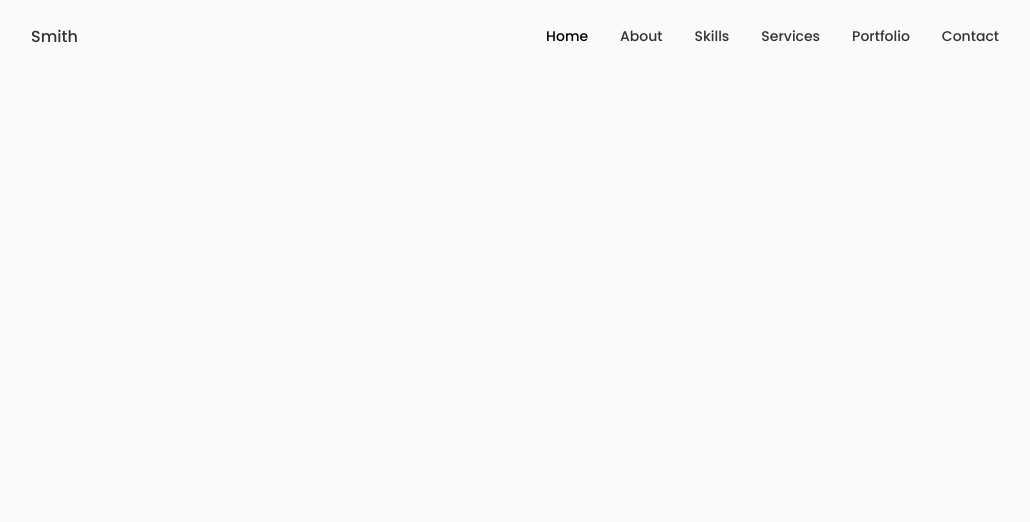
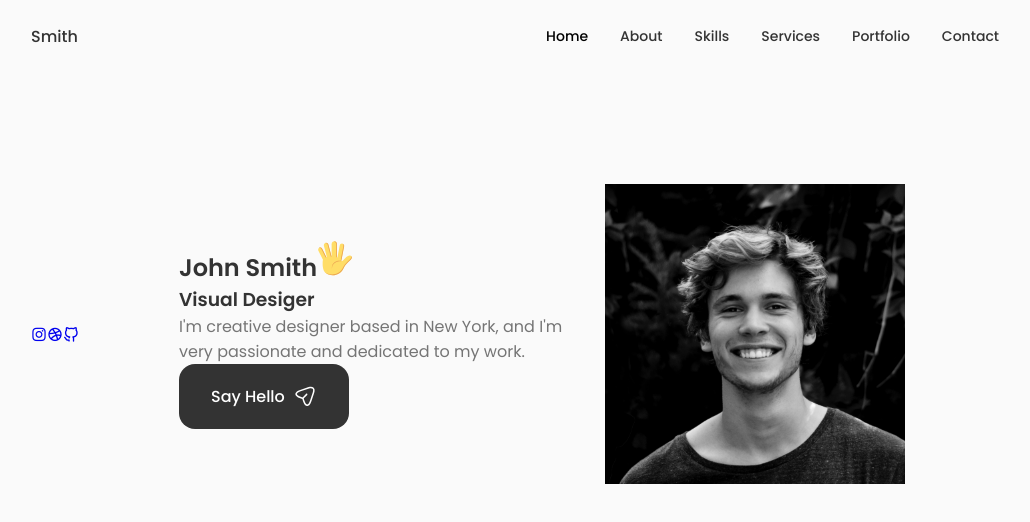
Before and after one commit to patryk77k/my-portfolio, a React (Create React App) app: page / in a window 1280 px wide. Shown: the top 522 px of the page, without its empty margins (125-1155 px from the left). Built offline with nearby package versions, Linux system fonts and the light colour scheme.

Commit message:
img added

```diff
--- a/src/App.js
+++ b/src/App.js
@@ -1,11 +1,15 @@
 import "./App.css";
 import Header from "./components/header/Header";
+import Home from "./components/home/Home";
 
 function App() {
   return (
-    <div className="App">
+    <>
       <Header />
-    </div>
+      <main className="main">
+        <Home />
+      </main>
+    </>
   );
 }
 
--- /dev/null
+++ b/src/components/home/Data.jsx
@@ -0,0 +1,87 @@
+import React from "react";
+
+const Data = () => {
+  return (
+    <div className="home__data">
+      <h1 className="home__title">
+        John Smith
+        <svg
+          width="36"
+          height="36"
+          viewBox="0 0 48 48"
+          fill="none"
+          xmlns="http://www.w3.org/2000/svg"
+          class="home__hand"
+        >
+          <path
+            d="M25.4995 32.0305L31.3495 33.1555L36.1495 8.48051C36.4495 6.83051 35.3995 5.18051 33.8245 4.88051C32.1745 4.58051 30.5995 5.70551 30.2995 7.35551L25.4995 32.0305Z"
+            fill="#FFDD67"
+          ></path>
+          <path
+            d="M33.8996 4.88018C33.6746 4.80518 33.5246 4.80518 33.2996 4.80518C34.6496 5.33018 35.3996 6.75518 35.0996 8.25518L30.2996 32.9302L31.3496 33.1552L36.1496 8.48018C36.5246 6.75518 35.4746 5.18018 33.8996 4.88018Z"
+            fill="#EBA352"
+          ></path>
+          <path
+            d="M19.4995 32.7802H26.5495V5.55518C26.5495 3.53018 24.9745 1.80518 23.0245 1.80518C21.1495 1.80518 19.4995 3.45518 19.4995 5.55518V32.7802Z"
+            fill="#FFDD67"
+          ></path>
+          <path
+            d="M23.0995 1.80518C22.9495 1.80518 22.7245 1.80518 22.5745 1.88018C24.2995 2.18018 25.5745 3.68018 25.5745 5.55518V32.8552H26.6245V5.55518C26.6245 3.45518 25.0495 1.80518 23.0995 1.80518Z"
+            fill="#EBA352"
+          ></path>
+          <path
+            d="M15.7495 32.7054L21.7495 31.1304L15.2245 6.30541C14.7745 4.58041 13.0495 3.53041 11.3995 3.90541C9.74948 4.35541 8.77448 6.08041 9.22448 7.80541L15.7495 32.7054Z"
+            fill="#FFDD67"
+          ></path>
+          <path
+            d="M11.3995 3.90541L10.9495 4.13041C12.4495 4.05541 13.7995 5.03041 14.2495 6.60541L20.7745 31.4304L21.8245 31.1304L15.2245 6.30541C14.7745 4.58041 13.0495 3.53041 11.3995 3.90541Z"
+            fill="#EBA352"
+          ></path>
+          <path
+            d="M2.99937 10.355C1.57437 11.03 1.12437 12.83 1.87437 14.33L11.7744 34.055L16.7994 31.505L6.89937 11.78C6.14937 10.28 4.42437 9.68 2.99937 10.355Z"
+            fill="#FFDD67"
+          ></path>
+          <path
+            d="M2.99956 10.355C2.84956 10.43 2.69956 10.505 2.54956 10.655C3.82456 10.28 5.24956 10.955 5.92456 12.305L15.8246 32.03L16.7996 31.58L6.89956 11.78C6.14956 10.28 4.42456 9.68 2.99956 10.355Z"
+            fill="#EBA352"
+          ></path>
+          <path
+            d="M46.2744 22.2801C45.0744 19.9551 41.3244 20.1051 37.4994 24.3051C34.7994 27.2301 34.2744 28.2051 31.5744 28.1301V25.0551C31.5744 25.0551 25.7994 20.7801 14.3244 22.7301C14.3244 22.7301 7.79945 23.6301 7.79945 27.0801C7.79945 27.0801 6.67445 35.4051 8.99945 40.6551C12.4494 48.4551 30.1494 50.4801 35.6994 37.2051C36.8244 34.5801 39.0744 32.6301 41.0994 30.1551C43.4244 27.1551 47.5494 24.7551 46.2744 22.2801Z"
+            fill="#FFDD67"
+          ></path>
+          <path
+            d="M46.2745 22.28C46.0495 21.83 45.7495 21.53 45.3745 21.23C45.4495 21.305 45.5245 21.38 45.5245 21.53C46.7995 24.08 42.6745 26.405 40.1995 29.405C38.1745 31.88 35.9245 33.83 34.7995 36.455C29.9995 47.93 16.0495 47.93 10.1995 42.68C15.5245 48.68 30.5245 49.28 35.5495 37.205C36.6745 34.58 38.9245 32.63 40.9495 30.155C43.4245 27.155 47.5495 24.755 46.2745 22.28ZM32.3245 28.13C27.4495 26.33 18.7495 29.63 19.9495 38.405C19.9495 30.23 27.3745 28.205 31.4245 28.205C32.0245 28.13 32.3245 28.13 32.3245 28.13Z"
+            fill="#EBA352"
+          ></path>
+        </svg>
+      </h1>
+      <h3 className="home__subtitle">Visual Desiger</h3>
+      <p className="home__description">
+        I'm creative designer based in New York, and I'm very passionate and
+        dedicated to my work.
+      </p>
+      <a href="#contact" className="button button--flex">
+        Say Hello
+        <svg
+          class="button__icon"
+          xmlns="http://www.w3.org/2000/svg"
+          width="24"
+          height="24"
+          viewBox="0 0 24 24"
+          fill="var(--container-color)"
+        >
+          <path
+            d="M14.2199 21.9352C13.0399 21.9352 11.3699 21.1052 10.0499 17.1352L9.32988 14.9752L7.16988 14.2552C3.20988 12.9352 2.37988 11.2652 2.37988 10.0852C2.37988 8.91525 3.20988 7.23525 7.16988 5.90525L15.6599 3.07525C17.7799 2.36525 19.5499 2.57525 20.6399 3.65525C21.7299 4.73525 21.9399 6.51525 21.2299 8.63525L18.3999 17.1252C17.0699 21.1052 15.3999 21.9352 14.2199 21.9352ZM7.63988 7.33525C4.85988 8.26525 3.86988 9.36525 3.86988 10.0852C3.86988 10.8052 4.85988 11.9052 7.63988 12.8252L10.1599 13.6652C10.3799 13.7352 10.5599 13.9152 10.6299 14.1352L11.4699 16.6552C12.3899 19.4352 13.4999 20.4252 14.2199 20.4252C14.9399 20.4252 16.0399 19.4352 16.9699 16.6552L19.7999 8.16525C20.3099 6.62525 20.2199 5.36525 19.5699 4.71525C18.9199 4.06525 17.6599 3.98525 16.1299 4.49525L7.63988 7.33525Z"
+            fill="var(--container-color)"
+          ></path>
+          <path
+            d="M10.11 14.7052C9.92005 14.7052 9.73005 14.6352 9.58005 14.4852C9.29005 14.1952 9.29005 13.7152 9.58005 13.4252L13.16 9.83518C13.45 9.54518 13.93 9.54518 14.22 9.83518C14.51 10.1252 14.51 10.6052 14.22 10.8952L10.64 14.4852C10.5 14.6352 10.3 14.7052 10.11 14.7052Z"
+            fill="var(--container-color)"
+          ></path>
+        </svg>
+      </a>
+    </div>
+  );
+};
+
+export default Data;
--- /dev/null
+++ b/src/components/home/Home.jsx
@@ -0,0 +1,20 @@
+import React from "react";
+import "./home.css";
+import Social from "./Social";
+import Data from "./Data";
+
+const Home = () => {
+  return (
+    <section className="home section" id="home">
+      <div className="home__container container grid">
+        <div className="home__content grid">
+          <Social />
+          <div className="home__img"></div>
+          <Data />
+        </div>
+      </div>
+    </section>
+  );
+};
+
+export default Home;
--- /dev/null
+++ b/src/components/home/Social.jsx
@@ -0,0 +1,31 @@
+import React from "react";
+
+const Social = () => {
+  return (
+    <div className="home_social">
+      <a
+        href="http://www.instagram.com"
+        className="home__social-icon"
+        target="_blank"
+      >
+        <i class="uil uil-instagram"></i>
+      </a>
+      <a
+        href="http://www.instagram.com"
+        className="home__social-icon"
+        target="_blank"
+      >
+        <i class="uil uil-dribbble"></i>
+      </a>
+      <a
+        href="http://www.instagram.com"
+        className="home__social-icon"
+        target="_blank"
+      >
+        <i class="uil uil-github-alt"></i>
+      </a>
+    </div>
+  );
+};
+
+export default Social;
--- /dev/null
+++ b/src/components/home/home.css
@@ -0,0 +1,16 @@
+.home__content {
+  grid-template-columns: 116px repeat(2, 1fr);
+  padding-top: 5.5rem;
+  column-gap: 2rem;
+  align-items: center;
+}
+.home__img {
+  background: url(../../assets//profile.jpg);
+  background-repeat: no-repeat;
+  background-position: center;
+  background-size: cover;
+  box-shadow: inset 0 0 0 9px rgb(255, 255, 255 / 30%);
+  order: 1;
+  width: 300px;
+  height: 300px;
+}
```
